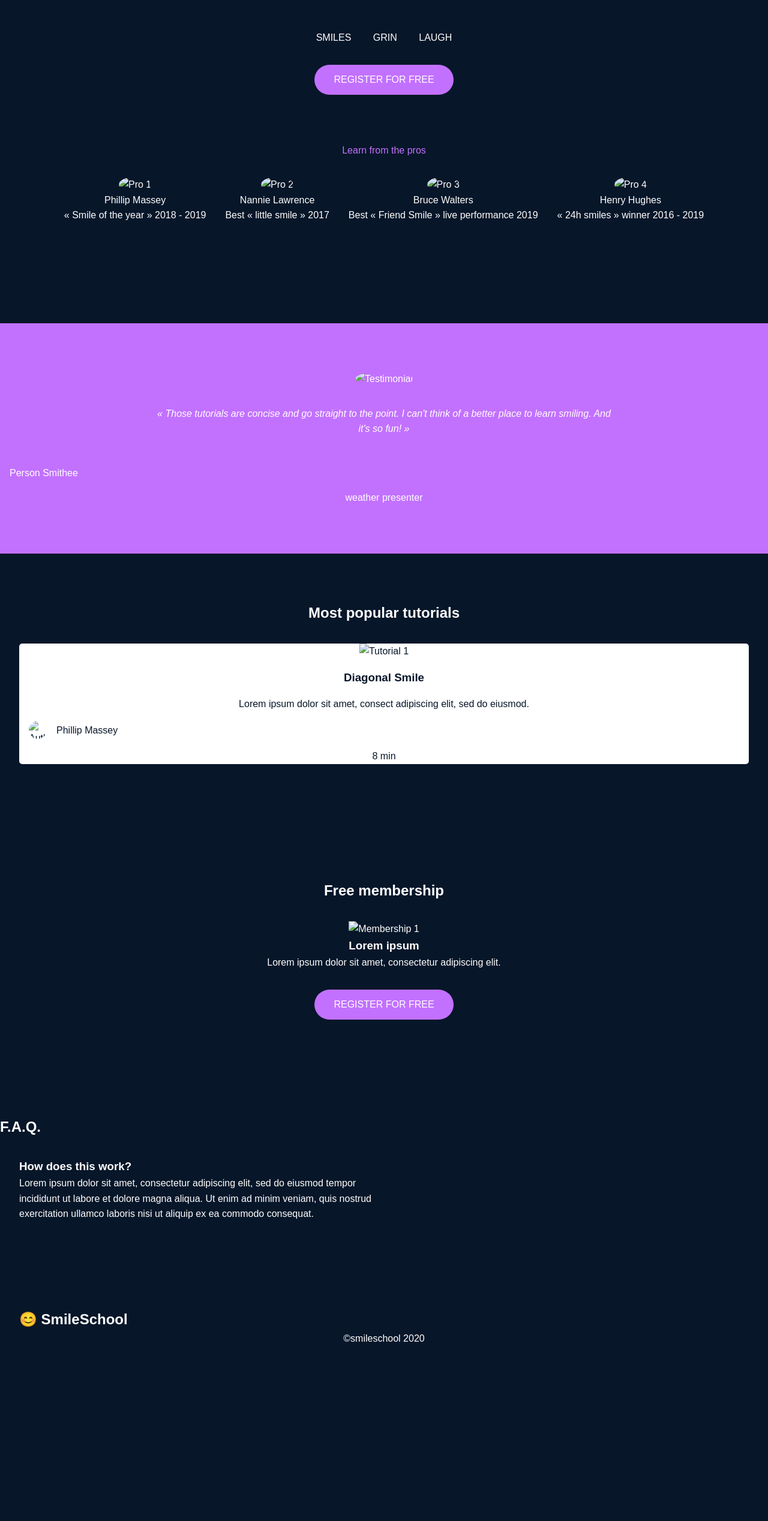
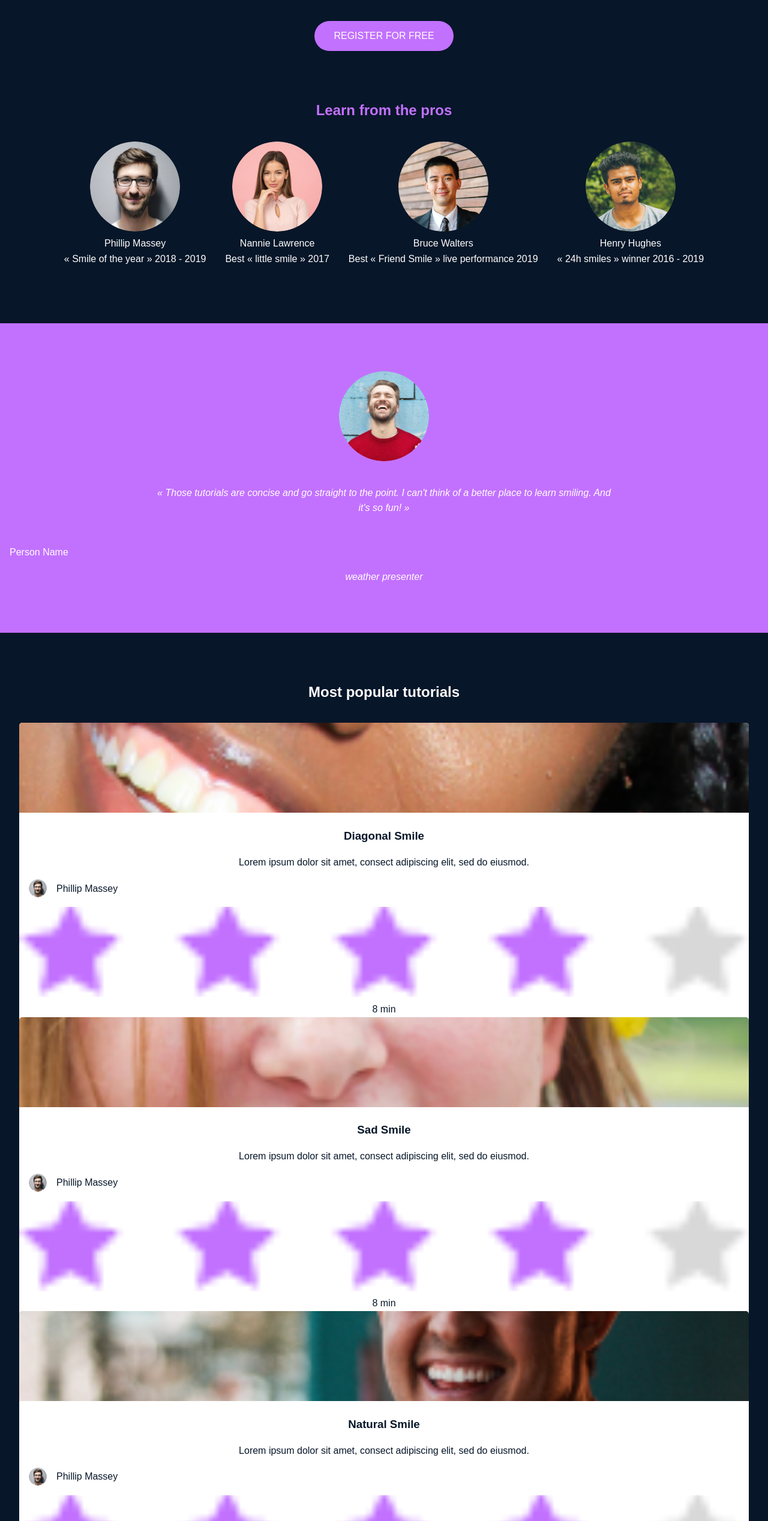
Before and after one commit to alvinIyke/alx_html_css_2, a plain HTML site: page css_advanced/index.html in a window 1280 px wide. Shown: the part 261-2797 px from the top of the page at 60% size. Before the commit the page ends 2538 px from the top, so only its background shows below. Drawn offline with Linux system fonts and the light colour scheme; files whose address does not match are found by name.

Commit message:
workings

```diff
--- a/css_advanced/index.html
+++ b/css_advanced/index.html
@@ -1,7 +1,7 @@
 <!DOCTYPE html>
 <html lang="en">
 <head>
-    <meta charset="UTF-8">
+    <meta charset="utf-8">
     <meta name="viewport" content="width=device-width, initial-scale=1.0">
     <script src="https://kit.fontawesome.com/4a2b055604.js" crossorigin="anonymous"></script>
     <title>SmileSchool</title>
@@ -29,54 +29,103 @@
                 <span>LAUGH</span>
             </div>
             <button class="cta-button">REGISTER FOR FREE</button>
-            <p class="learn-from">Learn from the pros</p>
+            <h2 class="learn-from"><strong>Learn</strong> from the pros</h2>
             <div class="pros">
-                <div class="pro"><img src="/api/placeholder/100/100" alt="Pro 1"><p>Phillip Massey</p><p>« Smile of the year » 2018 - 2019</p></div>
-                <div class="pro"><img src="/api/placeholder/100/100" alt="Pro 2"><p>Nannie Lawrence</p><p>Best « little smile » 2017</p></div>
-                <div class="pro"><img src="/api/placeholder/100/100" alt="Pro 3"><p>Bruce Walters</p><p>Best « Friend Smile » live performance 2019</p></div>
-                <div class="pro"><img src="/api/placeholder/100/100" alt="Pro 4"><p>Henry Hughes</p><p>« 24h smiles » winner 2016 - 2019</p></div>
+                <div class="pro"><img src="C:\Users\I K\alx_html_css_2\css_advanced\images\1.png" alt="Pro 1"><p>Phillip Massey</p><p>« Smile of the year » 2018 - 2019</p></div>
+                <div class="pro"><img src="C:\Users\I K\alx_html_css_2\css_advanced\images\3.png" alt="Pro 2"><p>Nannie Lawrence</p><p>Best « little smile » 2017</p></div>
+                <div class="pro"><img src="C:\Users\I K\alx_html_css_2\css_advanced\images\2.png" alt="Pro 3"><p>Bruce Walters</p><p>Best « Friend Smile » live performance 2019</p></div>
+                <div class="pro"><img src="C:\Users\I K\alx_html_css_2\css_advanced\images\4.png" alt="Pro 4"><p>Henry Hughes</p><p>« 24h smiles » winner 2016 - 2019</p></div>
             </div>
         </section>
 
         <section class="testimonial">
-            <img src="/api/placeholder/100/100" alt="Testimonial">
+            <img src="C:\Users\I K\alx_html_css_2\css_advanced\images\5.png" alt="Testimonial">
             <blockquote>
                 « Those tutorials are concise and go straight to the point. I can't think of a better place to learn smiling. And it's so fun! »
             </blockquote>
-            <p class="author">Person Smithee</p>
-            <p class="role">weather presenter</p>
+            <p class="author">Person Name</p>
+            <p class="role"><em>weather presenter</em></p>
         </section>
 
         <section class="tutorials">
-            <h2>Most popular tutorials</h2>
+            <h2>Most <strong>popular</strong> tutorials</h2>
             <div class="tutorial-grid">
-                <!-- Repeat this div for each tutorial -->
-                <div class="tutorial">
-                    <img src="/api/placeholder/250/150" alt="Tutorial 1">
+                    <div class="tutorial">
+                    <img src="C:\Users\I K\alx_html_css_2\css_advanced\images\9.png" alt="Tutorial 1">
                     <h3>Diagonal Smile</h3>
                     <p>Lorem ipsum dolor sit amet, consect adipiscing elit, sed do eiusmod.</p>
                     <div class="author">
-                        <img src="/api/placeholder/30/30" alt="Author">
+                        <img src="C:\Users\I K\alx_html_css_2\css_advanced\images\1.png" alt="Author">
                         <p>Phillip Massey</p>
                     </div>
                     <div class="rating">
-                        <!-- Add star icons here -->
+                        <img src="C:\Users\I K\alx_html_css_2\css_advanced\images\rating.png" alt="ratings">
                         <span>8 min</span>
                     </div>
-                </div>
-                <!-- Repeat for other tutorials -->
+                    <div class="tutorial">
+                        <img src="C:\Users\I K\alx_html_css_2\css_advanced\images\7.png" alt="Tutorial 2">
+                        <h3>Sad Smile</h3>
+                        <p>Lorem ipsum dolor sit amet, consect adipiscing elit, sed do eiusmod.</p>
+                        <div class="author">
+                            <img src="C:\Users\I K\alx_html_css_2\css_advanced\images\1.png" alt="Author">
+                            <p>Phillip Massey</p>
+                        </div>
+                        <div class="rating">
+                            <img src="C:\Users\I K\alx_html_css_2\css_advanced\images\rating.png" alt="ratings">
+                            <span>8 min</span>
+                        </div>
+                    </div>
+                    <div class="tutorial">
+                        <img src="C:\Users\I K\alx_html_css_2\css_advanced\images\8.png" alt="Tutorial 3">
+                        <h3>Natural Smile</h3>
+                        <p>Lorem ipsum dolor sit amet, consect adipiscing elit, sed do eiusmod.</p>
+                        <div class="author">
+                            <img src="C:\Users\I K\alx_html_css_2\css_advanced\images\1.png" alt="Author">
+                            <p>Phillip Massey</p>
+                        </div>
+                        <div class="rating">
+                            <img src="C:\Users\I K\alx_html_css_2\css_advanced\images\rating.png" alt="ratings">
+                            <span>8 min</span>
+                        </div>
+                        <div class="tutorial">
+                            <img src="C:\Users\I K\alx_html_css_2\css_advanced\images\6.png" alt="Tutorial 4">
+                            <h3>Happy Smile</h3>
+                            <p>Lorem ipsum dolor sit amet, consect adipiscing elit, sed do eiusmod.</p>
+                            <div class="author">
+                                <img src="C:\Users\I K\alx_html_css_2\css_advanced\images\1.png" alt="Author">
+                                <p>Phillip Massey</p>
+                            </div>
+                            <div class="rating">
+                                <img src="C:\Users\I K\alx_html_css_2\css_advanced\images\rating.png" alt="ratings">
+                                <span>8 min</span>
+                            </div>
+
             </div>
         </section>
 
         <section class="membership">
-            <h2>Free membership</h2>
+            <h2><strong>Free</strong> membership</h2>
             <div class="membership-grid">
                 <div class="membership-item">
-                    <img src="/api/placeholder/50/50" alt="Membership 1">
+                    <img src="C:\Users\I K\alx_html_css_2\css_advanced\images\smile.png" alt="Membership 1">
                     <h3>Lorem ipsum</h3>
                     <p>Lorem ipsum dolor sit amet, consectetur adipiscing elit.</p>
                 </div>
-                <!-- Repeat for other membership items -->
+                <div class="membership-item">
+                    <img src="C:\Users\I K\alx_html_css_2\css_advanced\images\smile.png" alt="Membership 2">
+                    <h3>Lorem ipsum</h3>
+                    <p>Lorem ipsum dolor sit amet, consectetur adipiscing elit.</p>
+                </div>
+                <div class="membership-item">
+                    <img src="C:\Users\I K\alx_html_css_2\css_advanced\images\smile.png" alt="Membership 3">
+                    <h3>Lorem ipsum</h3>
+                    <p>Lorem ipsum dolor sit amet, consectetur adipiscing elit.</p>
+                </div>
+                <div class="membership-item">
+                    <img src="C:\Users\I K\alx_html_css_2\css_advanced\images\smile.png" alt="Membership 4">
+                    <h3>Lorem ipsum</h3>
+                    <p>Lorem ipsum dolor sit amet, consectetur adipiscing elit.</p>
+                </div>
             </div>
             <button class="cta-button">REGISTER FOR FREE</button>
         </section>
@@ -88,7 +137,18 @@
                     <h3>How does this work?</h3>
                     <p>Lorem ipsum dolor sit amet, consectetur adipiscing elit, sed do eiusmod tempor incididunt ut labore et dolore magna aliqua. Ut enim ad minim veniam, quis nostrud exercitation ullamco laboris nisi ut aliquip ex ea commodo consequat.</p>
                 </div>
-                <!-- Repeat for other FAQ items -->
+                <div class="faq-item">
+                    <h3>How does this work?</h3>
+                    <p>Lorem ipsum dolor sit amet, consectetur adipiscing elit, sed do eiusmod tempor incididunt ut labore et dolore magna aliqua. Ut enim ad minim veniam, quis nostrud exercitation ullamco laboris nisi ut aliquip ex ea commodo consequat.</p>
+                </div>
+                <div class="faq-item">
+                    <h3>How does this work?</h3>
+                    <p>Lorem ipsum dolor sit amet, consectetur adipiscing elit, sed do eiusmod tempor incididunt ut labore et dolore magna aliqua. Ut enim ad minim veniam, quis nostrud exercitation ullamco laboris nisi ut aliquip ex ea commodo consequat.</p>
+                </div>
+                <div class="faq-item">
+                    <h3>How does this work?</h3>
+                    <p>Lorem ipsum dolor sit amet, consectetur adipiscing elit, sed do eiusmod tempor incididunt ut labore et dolore magna aliqua. Ut enim ad minim veniam, quis nostrud exercitation ullamco laboris nisi ut aliquip ex ea commodo consequat.</p>
+                </div>
             </div>
         </section>
     </main>
```
